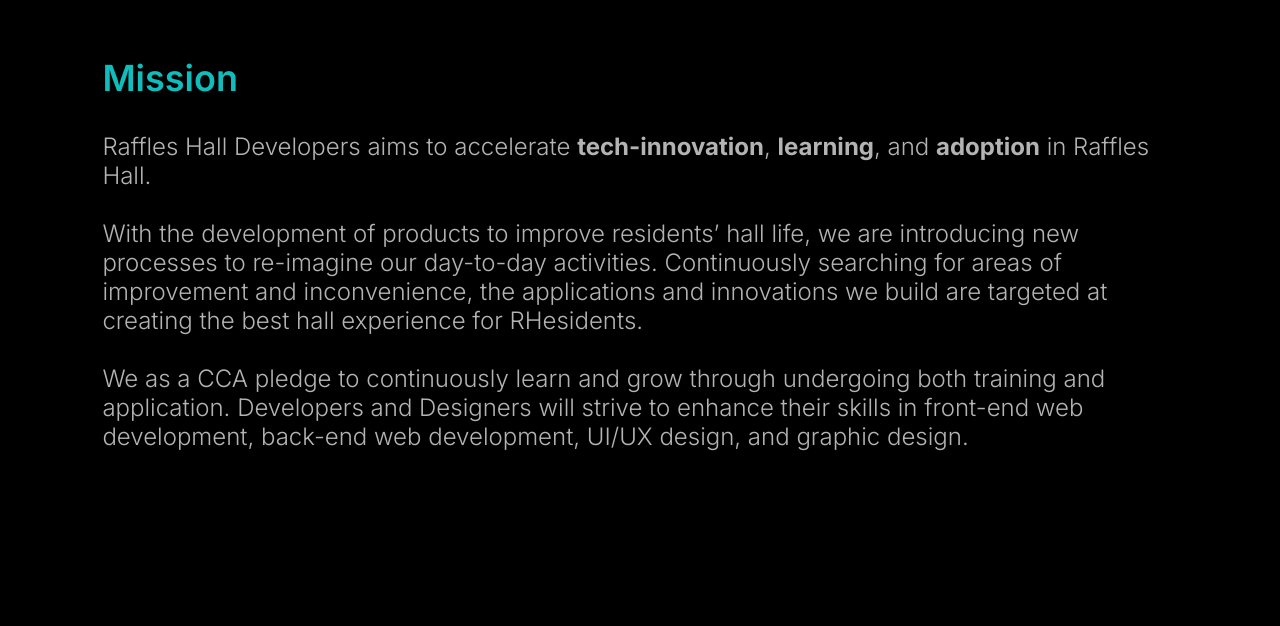
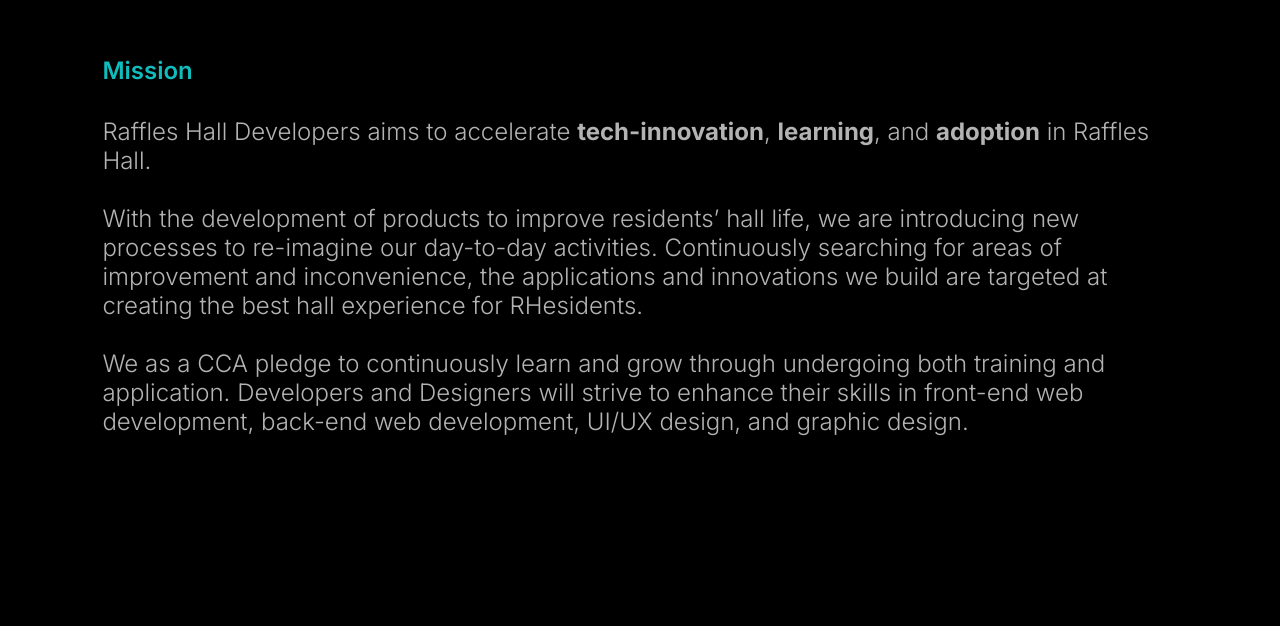
Before and after one commit to rhdevs/rhdevs-website, a React (Create React App) app: page /about in a window 1280 px wide. Shown: the part 174-800 px from the top of the page. Built offline with nearby package versions, Linux system fonts and the light colour scheme.

Commit message:
Change title font size to 24px

```diff
--- a/src/styles/Theme.tsx
+++ b/src/styles/Theme.tsx
@@ -30,9 +30,9 @@ const theme: DefaultTheme = {
         height: '2',
       },
       sectionTitle: {
-        min: '24px',
-        size: '36px',
-        max: '2.4rem',
+        min: '20px',
+        size: '24px',
+        max: '2rem',
         weight: '600',
         height: '',
       },
```
